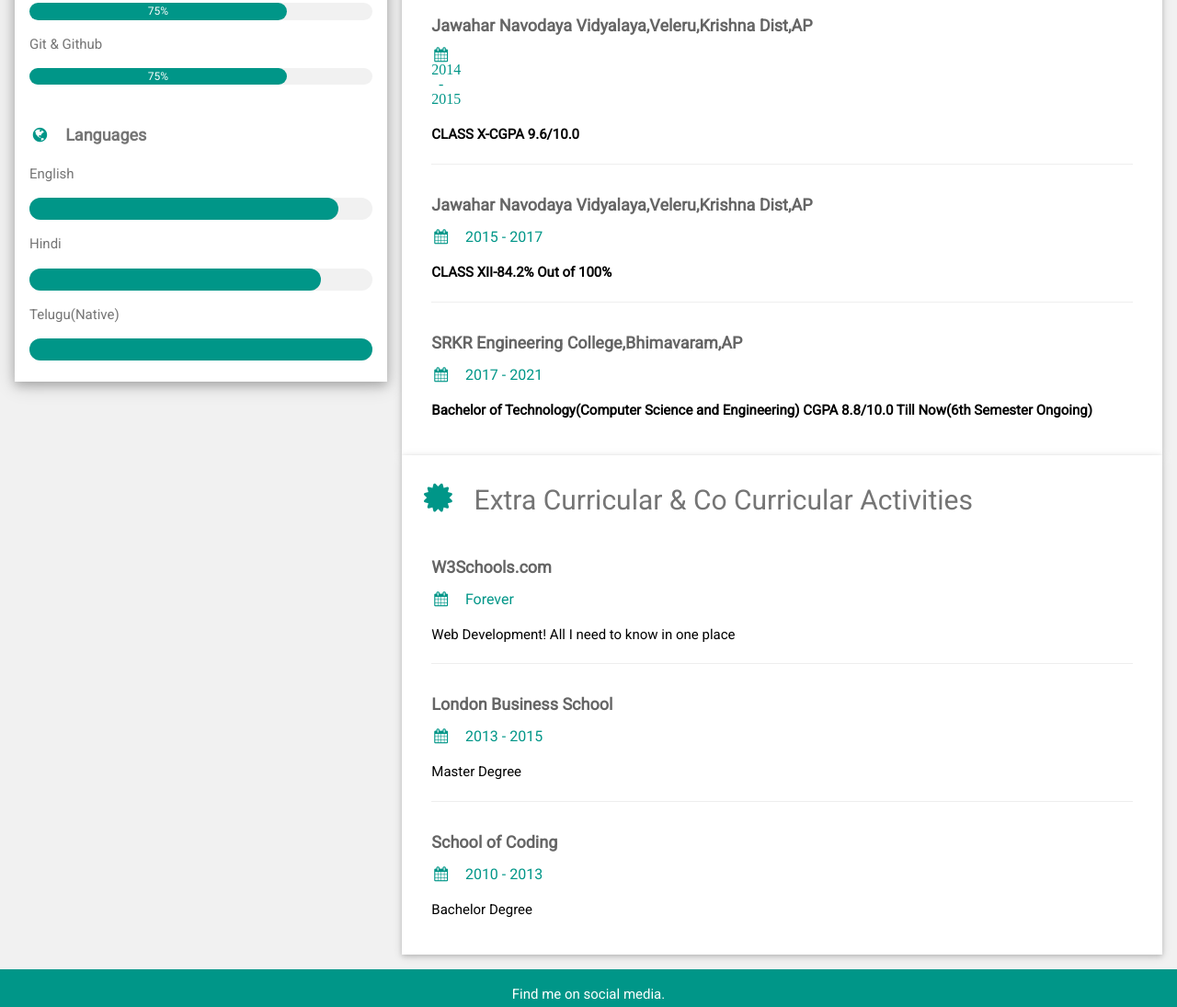
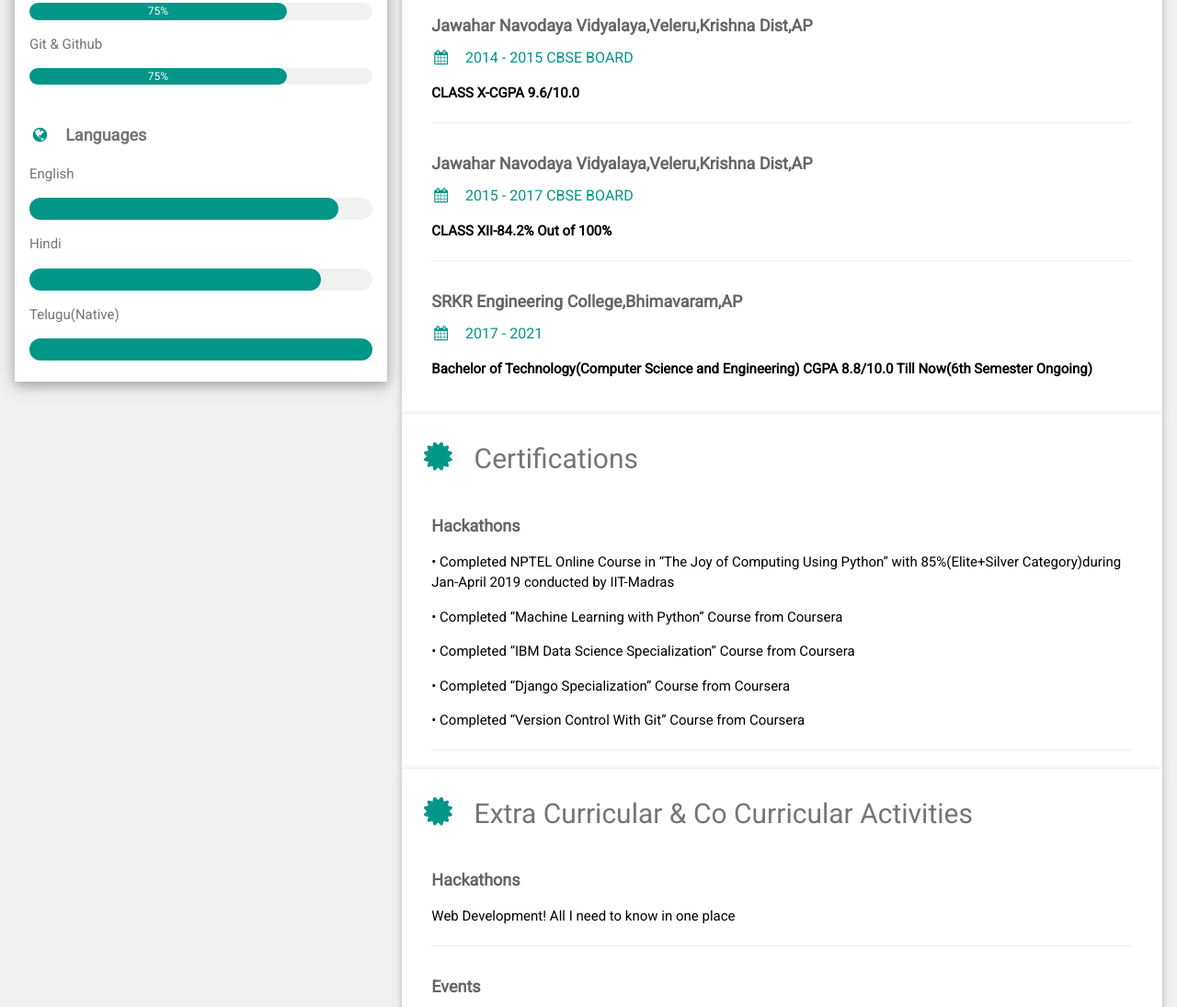
Before and after one commit to haritejap/myblog.github.io, a plain HTML site: page index.html in a window 1280 px wide. Shown: the part 1156-2251 px from the top of the page at 92% size. Drawn offline with nearby package versions, Linux system fonts and the light colour scheme.

Commit message:
certifications added

```diff
--- a/index.html
+++ b/index.html
@@ -135,13 +135,13 @@ html,body,h1,h2,h3,h4,h5,h6 {font-family: "Roboto", sans-serif}
         <h2 class="w3-text-grey w3-padding-16"><i class="fa fa-certificate fa-fw w3-margin-right w3-xxlarge w3-text-teal"></i>Education</h2>
         <div class="w3-container">
           <h5 class="w3-opacity"><b>Jawahar Navodaya Vidyalaya,Veleru,Krishna Dist,AP</b></h5>
-          <h6 class="w3-text-teal"><i class="fa fa-calendar fa-fw w3-margin-right"> 2014 - 2015 </i></h6>
+          <h6 class="w3-text-teal"><i class="fa fa-calendar fa-fw w3-margin-right"></i>2014 - 2015 CBSE BOARD</h6>
           <p><b>CLASS X-CGPA 9.6/10.0</b></p>
           <hr>
         </div>
         <div class="w3-container">
           <h5 class="w3-opacity"><b>Jawahar Navodaya Vidyalaya,Veleru,Krishna Dist,AP</b></h5>
-          <h6 class="w3-text-teal"><i class="fa fa-calendar fa-fw w3-margin-right"></i>2015 - 2017</h6>
+          <h6 class="w3-text-teal"><i class="fa fa-calendar fa-fw w3-margin-right"></i>2015 - 2017 CBSE BOARD</h6>
           <p><b>CLASS XII-84.2% Out of 100%</b></p>
           <hr>
         </div>
@@ -151,23 +151,32 @@ html,body,h1,h2,h3,h4,h5,h6 {font-family: "Roboto", sans-serif}
           <p><b>Bachelor of Technology(Computer Science and Engineering) CGPA 8.8/10.0 Till Now(6th Semester Ongoing)</b></p><br>
         </div>
       </div>
-
+      <div class="w3-container w3-card w3-white">
+        <h2 class="w3-text-grey w3-padding-16"><i class="fa fa-certificate fa-fw w3-margin-right w3-xxlarge w3-text-teal"></i>Certifications</h2>
+        <div class="w3-container">
+          <h5 class="w3-opacity"><b>Hackathons</b></h5>
+          <p>• Completed NPTEL Online Course in “The Joy of Computing Using Python” with 85%(Elite+Silver Category)during Jan-April 2019 conducted by IIT-Madras
+          <p>• Completed “Machine Learning with Python” Course from Coursera</p>
+          <p>• Completed “IBM Data Science Specialization” Course from Coursera</p>
+          <p>• Completed “Django Specialization” Course from Coursera</p>
+          <p>• Completed “Version Control With Git” Course from Coursera</p>
+          <hr>
+        </div>
+      </div>
       <div class="w3-container w3-card w3-white">
         <h2 class="w3-text-grey w3-padding-16"><i class="fa fa-certificate fa-fw w3-margin-right w3-xxlarge w3-text-teal"></i>Extra Curricular & Co Curricular Activities</h2>
         <div class="w3-container">
-          <h5 class="w3-opacity"><b>W3Schools.com</b></h5>
-          <h6 class="w3-text-teal"><i class="fa fa-calendar fa-fw w3-margin-right"></i>Forever</h6>
+          <h5 class="w3-opacity"><b>Hackathons</b></h5>
           <p>Web Development! All I need to know in one place</p>
           <hr>
         </div>
         <div class="w3-container">
-          <h5 class="w3-opacity"><b>London Business School</b></h5>
-          <h6 class="w3-text-teal"><i class="fa fa-calendar fa-fw w3-margin-right"></i>2013 - 2015</h6>
+          <h5 class="w3-opacity"><b>Events</b></h5>
           <p>Master Degree</p>
           <hr>
         </div>
         <div class="w3-container">
-          <h5 class="w3-opacity"><b>School of Coding</b></h5>
+          <h5 class="w3-opacity"><b>Paper Presentations</b></h5>
           <h6 class="w3-text-teal"><i class="fa fa-calendar fa-fw w3-margin-right"></i>2010 - 2013</h6>
           <p>Bachelor Degree</p><br>
         </div>
```
